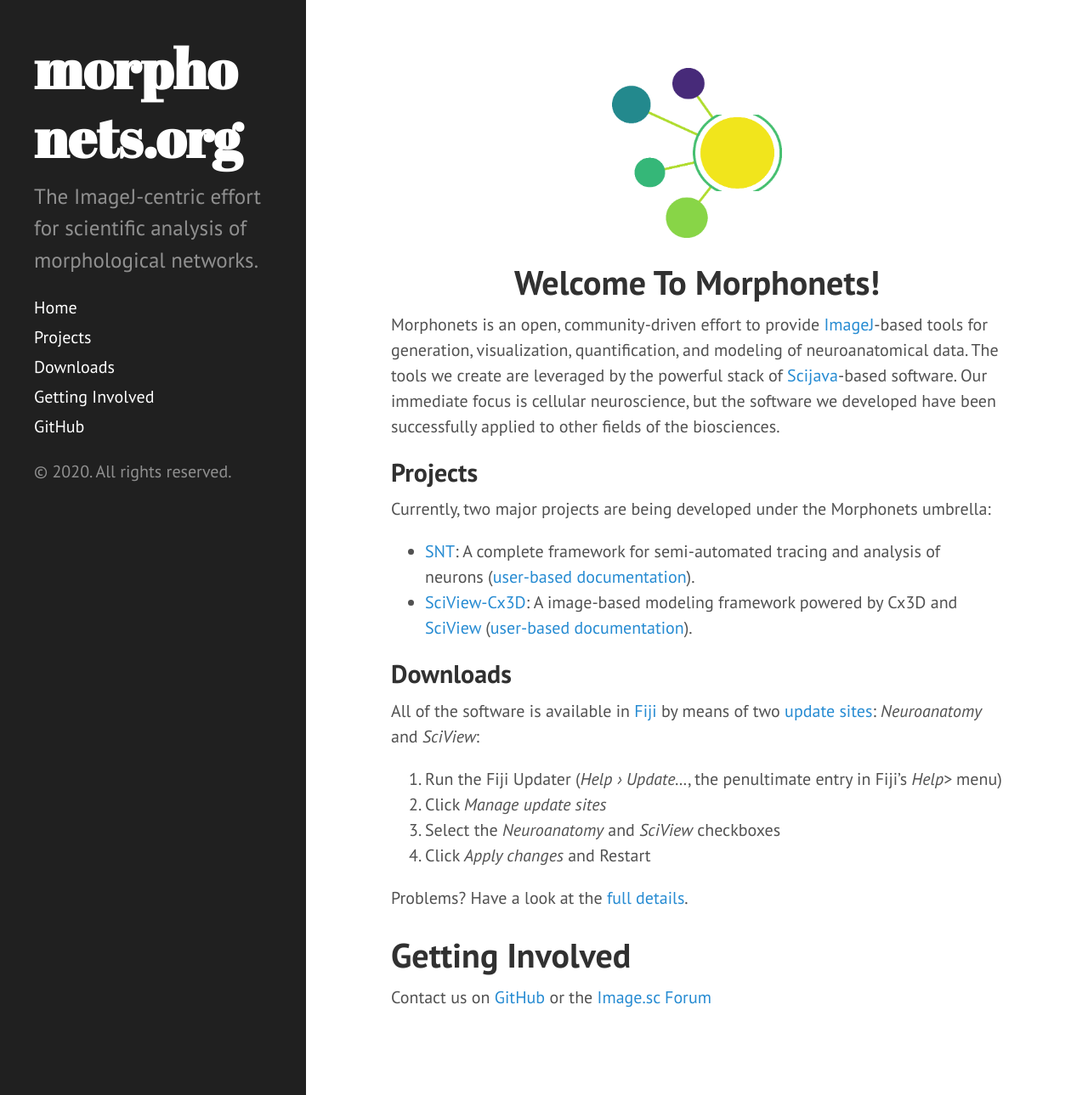
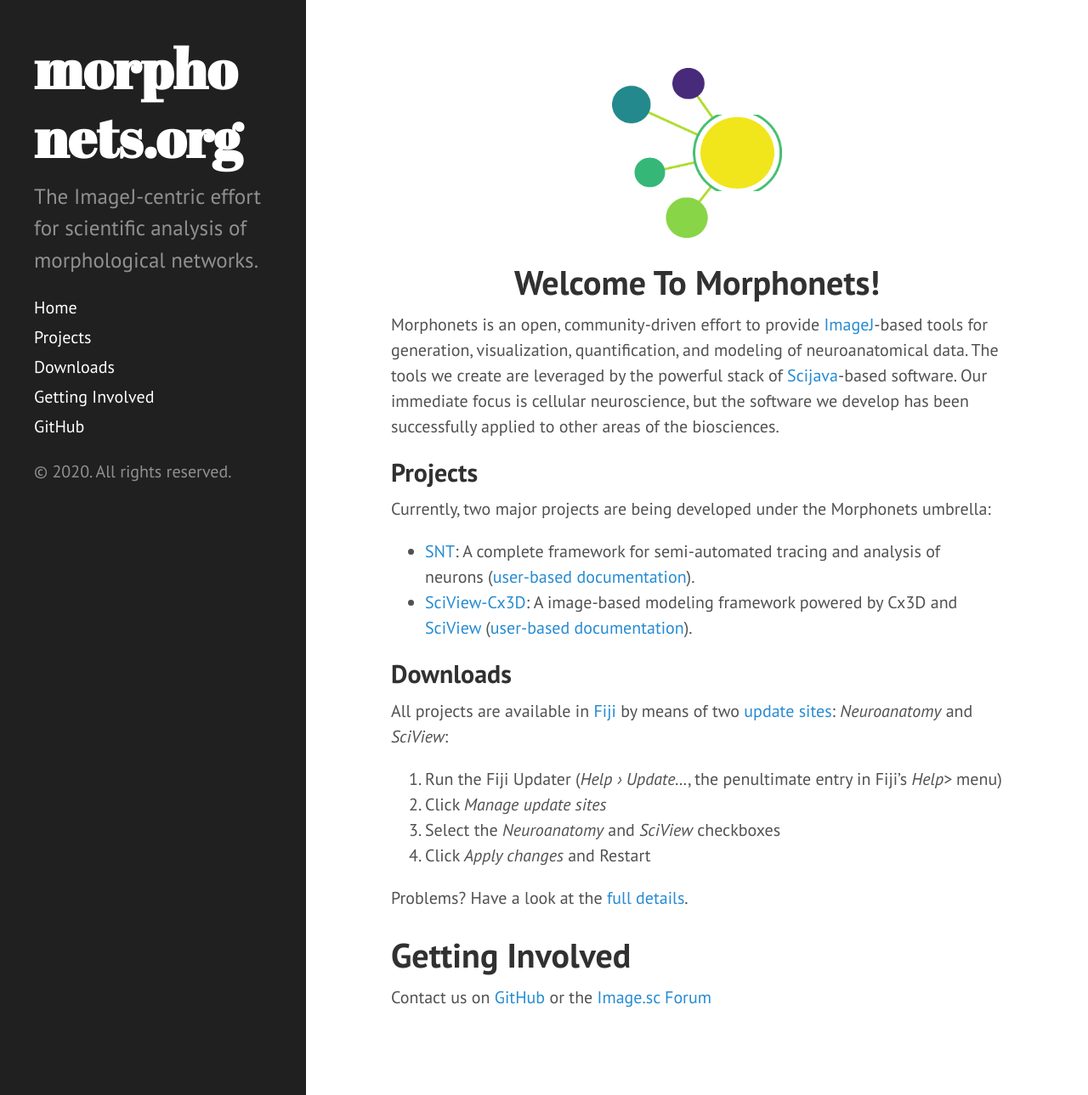
Before and after one commit to morphonets/morphonets.org, a Jekyll site: the page built from index.md, in a window 1280 px wide and 1289 px high. Shown: the whole window at 85% size. Built offline with Jekyll 4.4.1, drawn with Linux system fonts in a browser that asks for light colours.

Commit message:
Fix sentence. Minor edits

```diff
--- a/index.md
+++ b/index.md
@@ -7,7 +7,7 @@ title: Morphonets
 
 
 Morphonets is an open, community-driven effort to provide [ImageJ](https://imagej.net)-based tools for generation, visualization, quantification, and modeling of neuroanatomical data. The tools we create are leveraged by the powerful stack of [Scijava](https://scijava.org)-based software.
-Our immediate focus is cellular neuroscience, but the software we developed have been successfully applied to other fields of the biosciences.
+Our immediate focus is cellular neuroscience, but the software we develop has been successfully applied to other areas of the biosciences.
 
 
 
@@ -20,7 +20,7 @@ Currently, two major projects are being developed under the Morphonets umbrella:
 
 
 ## Downloads
-All of the software is available in [Fiji](https://imagej.net/Fiji) by means of two [update sites](https://imagej.net/Update_Sites): *Neuroanatomy* and *SciView*:
+All projects are available in [Fiji](https://imagej.net/Fiji) by means of two [update sites](https://imagej.net/Update_Sites): *Neuroanatomy* and *SciView*:
 
 1.  Run the Fiji Updater (*Help › Update...*, the penultimate entry in Fiji's *Help>* menu)
 2.  Click *Manage update sites*
```
